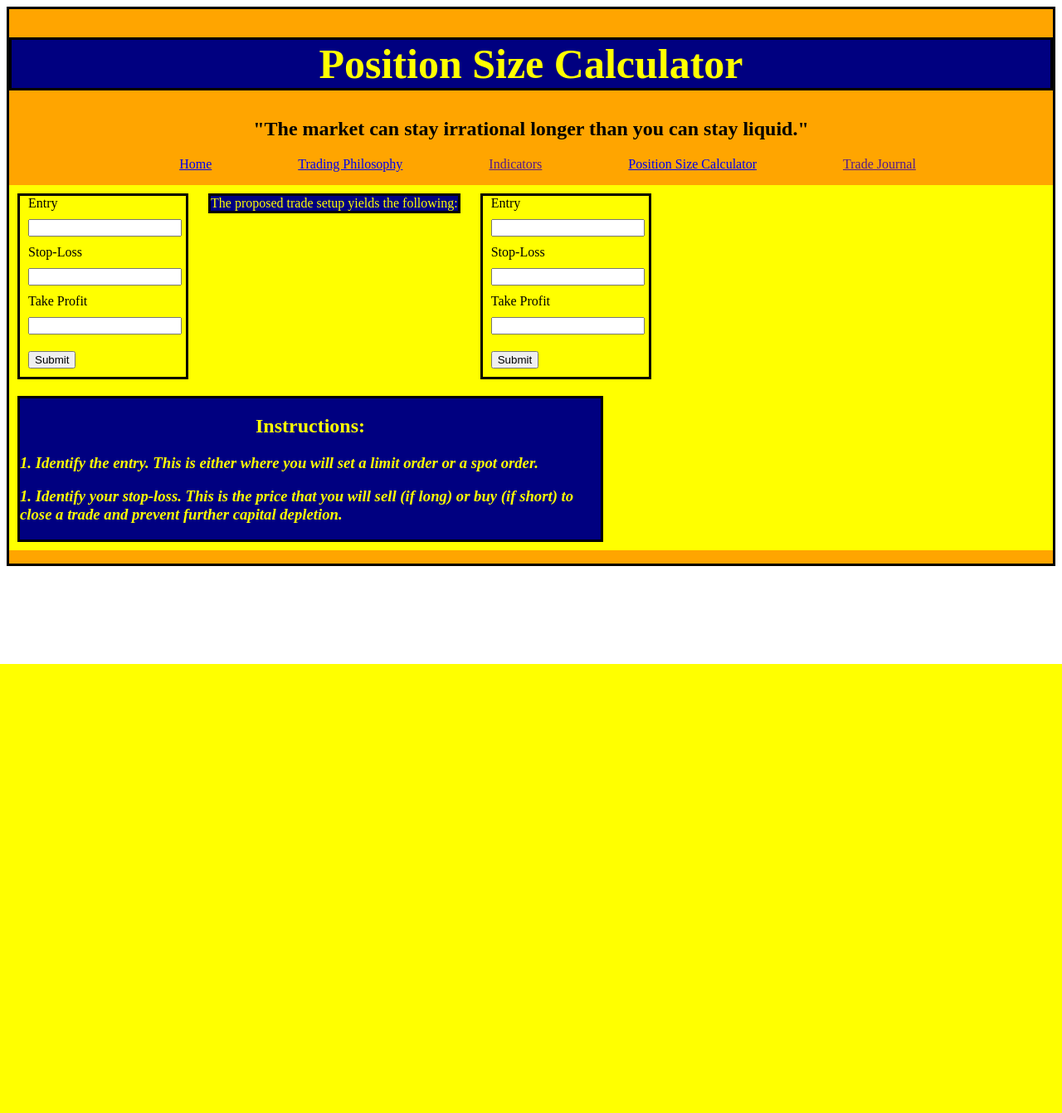
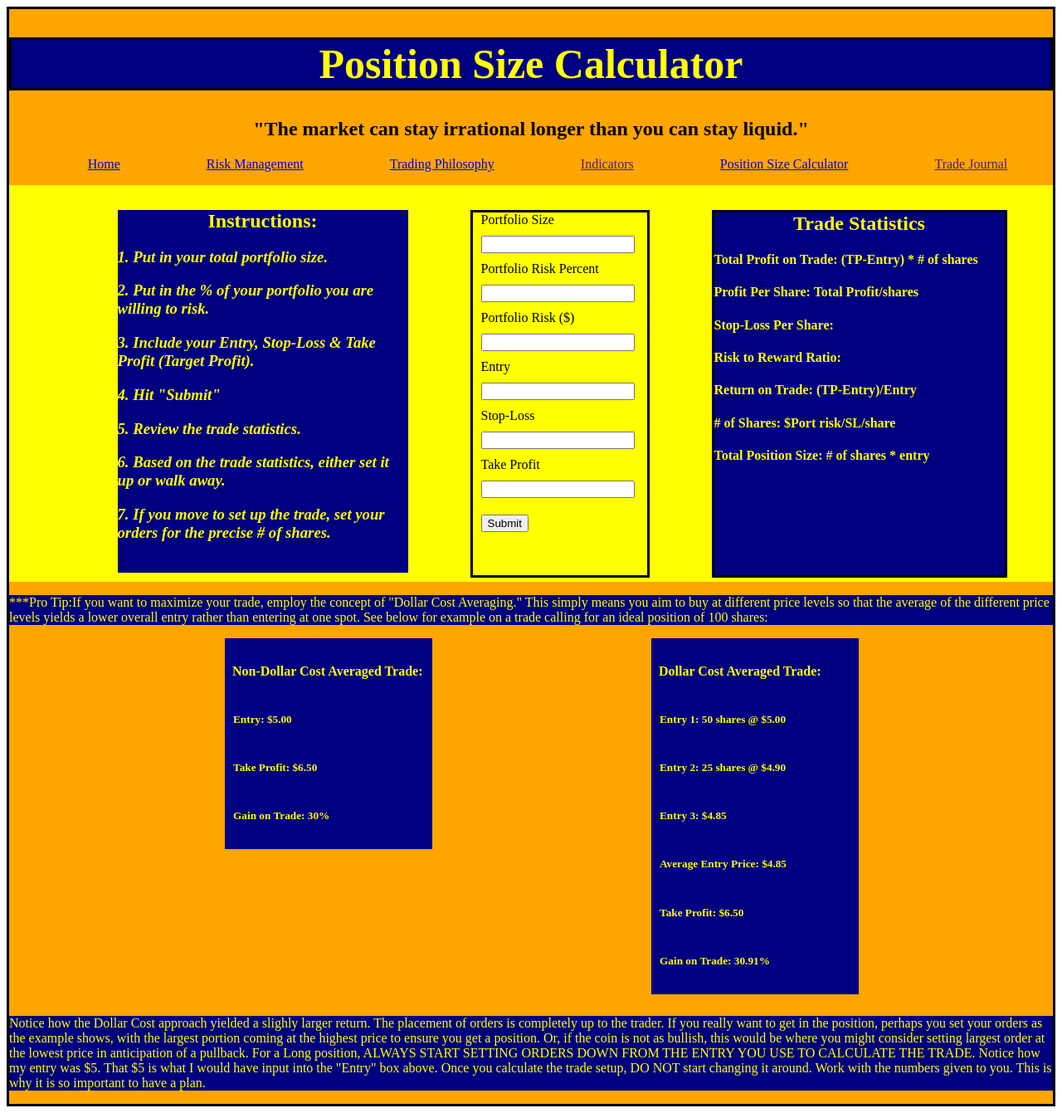
Before and after one commit to MrGraves1986/trading_pro, a Django app: page /calculate in a window 1280 px wide. Shown: the whole page at 83% size. Before the commit the page ends 800 px from the top, so only its background shows below. Run offline with Django 4.2, Linux system fonts and the light colour scheme.

Commit message:
Built out calculator page > next step: formulate.

```diff
--- a/trading_pro_app/static/css/style.css
+++ b/trading_pro_app/static/css/style.css
@@ -15,7 +15,6 @@ h1 {
 
 h2 {
     text-align: center;
-    /* border: solid black; */
 }
 
 ul {
@@ -34,13 +33,12 @@ img {
     height: 350px;
     border: solid black;
     margin: 20px 20px 20px 75px;
-
 }
 
 #any {
     display: inline-block;
     margin-left: 70px;
-    width: 750px;
+    width: 675px;
     height: 350px;
     vertical-align: top;
     background-color: yellow;
@@ -78,14 +76,17 @@ h3 {
 
 #calculation_package {
     background-color: yellow;
+    display: flex;
+    justify-content: center;
 }
 
 #calc {
     display: inline-block;
-    width: 200px;
     background-color: yellow;
-    margin: 10px;
+    /* margin: 10px; */
     border: solid black;
+    /* width: 210px; */
+    /* height: 437.5px; */
 }
 
 #setup {
@@ -93,33 +94,72 @@ h3 {
     vertical-align: top;
     margin: 10px;
     border: solid black;
+    margin-top: 110px;
 }
 
-#stats {
+#trade_stats {
     display: inline-block;
-    width: 200px;
-    background-color: yellow;
-    margin: 10px;
+    background-color: navy;
+    /* margin: 10px; */
     border: solid black;
+    vertical-align: top;
+    width: 350px;
+    /* height: 437.5px;  */
 }
 
-#purpose {
+#stat_header {
+    background-color: navy;
+    color: yellow;
+    margin: 0px;
+}
+
+h4 {
+    color: yellow;
+}
+
+#calc_instructions {
     display: inline-block;
     vertical-align: top;
-    margin: 10px;
+    /* margin: 10px; */
     color:yellow;
     background-color:navy;
-    width: 700px;
-    /* margin-left: 5px; */
-    border: solid black;
-
+    width: 350px;
+    height: 437.5px;
 }
 
+#topper {
+    margin: 0px;
+   }
+
 label {
-    /* padding: 10px; */
     margin: 10px;
 }
 input {
     margin: 10px;
+}
+
+.turkey {
+    height: 437.5px;
+    width: 210px;
+    margin: 30px 0px 5px 75px;
+}
+
+.trade {
+    background-color: navy;
+    /* height: 250px; */
+    width: 250px;
+    display: inline-block;
+    margin-left: 260px;
+    margin-bottom: 10px;
+    vertical-align: top;
 
 }
+
+.pupper {
+    padding: 9px;
+}
+
+h5 {
+    color: yellow;
+    padding: 10px;
+}
--- a/trading_pro_app/templates/calculator.html
+++ b/trading_pro_app/templates/calculator.html
@@ -14,6 +14,7 @@
         <h2>"The market can stay irrational longer than you can stay liquid."</h2>
         <ul>
             <li><a href="/">Home</a></li>
+            <li><a href="/risk_management">Risk Management</a></li>
             <li><a href="/philosophy">Trading Philosophy</a></li>
             <li><a href="">Indicators</a></li>
             <li><a href="/calculate">Position Size Calculator</a></li>
@@ -21,7 +22,23 @@
         </ul>
         </p>
         <div id="calculation_package">
-            <div id="calc">
+            <div class="turkey" id="calc_instructions">
+                <h2 id="topper">Instructions:</h2>
+                <h3>1. Put in your total portfolio size.</h3>
+                <h3>2. Put in the % of your portfolio you are willing to risk.</h3>
+                <h3>3. Include your Entry, Stop-Loss & Take Profit (Target Profit).</h3>
+                <h3>4. Hit "Submit"</h3>
+                <h3>5. Review the trade statistics.</h3>
+                <h3>6. Based on the trade statistics, either set it up or walk away.</h3>
+                <h3>7. If you move to set up the trade, set your orders for the precise # of shares.</h3>
+            </div>
+            <div class="turkey "id="calc">
+                <label for="portfolio_size">Portfolio Size</label>
+                <input type="number" name="portfolio_size">
+                <label for="portfolio_risk">Portfolio Risk Percent</label>
+                <input type="number" name="portfolio_risk_percent">
+                <label for="portfolio_risk_dollar">Portfolio Risk ($)</label>
+                <input type="number" name="portfolio_risk_dollar">
                 <label for="entry">Entry</label>
                 <input type="number" name="entry">
                 <label for="stop_loss">Stop-Loss</label>
@@ -30,26 +47,34 @@
                 <input type="number" name="take_profit">
                 <input type="submit" value="Submit">
             </div>
-            <p id="setup">The proposed trade setup yields the following:</p>
-            <div id="stats">
-                <label for="entry">Entry</label>
-                <input type="number" name="entry">
-                <label for="stop_loss">Stop-Loss</label>
-                <input type="number" name="stop_loss">
-                <label for="take_profit">Take Profit</label>
-                <input type="number" name="take_profit">
-                <input type="submit" value="Submit">
-            </div>
-            <div id="purpose">
-                <h2>Instructions:</h2>
-                <h3>1. Identify the entry. This is either where you will set a limit order or a spot order.</h3>
-                <h3>1. Identify your stop-loss. This is the price that you will sell (if long) or buy (if short) to close a trade and prevent further capital depletion.</h3>
+            <div class="turkey" id="trade_stats">
+                <h2 id="stat_header">Trade Statistics</h2>
+                <h4>Total Profit on Trade: (TP-Entry) * # of shares</h4>
+                <h4>Profit Per Share: Total Profit/shares</h4>
+                <h4>Stop-Loss Per Share:</h4>
+                <h4>Risk to Reward Ratio:</h4>
+                <h4>Return on Trade: (TP-Entry)/Entry</h4>
+                <h4># of Shares: $Port risk/SL/share</h4>
+                <h4>Total Position Size: # of shares * entry</h4>
             </div>
         </div>
-            <p></p>
-
+        <p>***Pro Tip:If you want to maximize your trade, employ the concept of "Dollar Cost Averaging." This simply means you aim to buy at different price levels so that the average of the different price levels yields a lower overall entry rather than entering at one spot. See below for example on a trade calling for an ideal position of 100 shares:</p>
+        <div class="trade">
+            <h4 class="pupper">Non-Dollar Cost Averaged Trade:</h4>
+            <h5>Entry: $5.00</h5>
+            <h5>Take Profit: $6.50</h5>
+            <h5>Gain on Trade: 30%</h5>
+        </div>
+        <div class="trade">
+            <h4 class="pupper">Dollar Cost Averaged Trade:</h4>
+            <h5>Entry 1: 50 shares @ $5.00</h5>
+            <h5>Entry 2: 25 shares @ $4.90</h5>
+            <h5>Entry 3: $4.85</h5>
+            <h5>Average Entry Price: $4.85</h5>
+            <h5>Take Profit: $6.50</h5>
+            <h5>Gain on Trade: 30.91%</h5>
+        </div>
+        <p>Notice how the Dollar Cost approach yielded a slighly larger return. The placement of orders is completely up to the trader. If you really want to get in the position, perhaps you set your orders as the example shows, with the largest portion coming at the highest price to ensure you get a position. Or, if the coin is not as bullish, this would be where you might consider setting largest order at the lowest price in anticipation of a pullback. For a Long position, ALWAYS START SETTING ORDERS DOWN FROM THE ENTRY YOU USE TO CALCULATE THE TRADE. Notice how my entry was $5. That $5 is what I would have input into the "Entry" box above. Once you calculate the trade setup, DO NOT start changing it around. Work with the numbers given to you. This is why it is so important to have a plan.</p>
     </div>
-
-
 </body>
 </html>
--- a/trading_pro_app/templates/index.html
+++ b/trading_pro_app/templates/index.html
@@ -16,6 +16,7 @@
 
             <!-- <a class="btn" href="/about_us">About Us</a> -->
             <li><a href="/">Home</a></li>
+            <li><a href="/risk_management">Risk Management</a></li>
             <li><a href="/philosophy">Trading Philosophy</a></li>
             <li><a href="">Indicators</a></li>
             <li><a href="/calculate">Position Size Calculator</a></li>
--- a/trading_pro_app/templates/philosophy.html
+++ b/trading_pro_app/templates/philosophy.html
@@ -14,6 +14,7 @@
         <h2>"Trading is easy, just buy low and sell high."</h2>
         <ul>
             <li><a href="/">Home</a></li>
+            <li><a href="/risk_management">Risk Management</a></li>
             <li><a href="/philosophy">Trading Philosophy</a></li>
             <li><a href="">Indicators</a></li>
             <li><a href="/calculate">Position Size Calculator</a></li>
@@ -26,8 +27,8 @@
         <h3>4. Don't chase trades.</h3>
         <h3>5. Ignore the noise because there is a lot of it out there. Remember that the goal isn't to catch the bottom and top of every trade. It is about slicing off a piece of the action in between the bottom and the top</h3>
         <h3>6. Trade with the trend. Remember, "The trend is your friend."</h3>
-        <h3>7. Keep things simple. As you will learn, there are a host of indicators out there which can be employed in a strategy but it doesn't mean you need to watch more than 1 or 2. This is a great place to get lost but I would encourage you to look around at a variety of them to see what makes the most sense to you.</h3>
-        <h3>8. You can't predict price, so don't try to. Remember that trading is more about having a game plan at different levels should price visit that area of interest.</h3>
+        <h3>7. Keep things simple. As you will learn, there are a host of indicators out there which can be employed in a strategy but it doesn't mean you need to watch more than a few. This is a great place to get lost but I would encourage you to look around at a variety of them to see what makes the most sense to you.</h3>
+        <h3>8. You can't predict price, so don't try to. Remember that trading is more about having a game plan at different levels should price visit that area of interest and maintaining capital through losing trades.</h3>
     </div>
 
 </body>
--- a/trading_pro_app/urls.py
+++ b/trading_pro_app/urls.py
@@ -5,4 +5,5 @@ urlpatterns = [
     path('', views.index),
     path('philosophy', views.philosophy),
     path('calculate', views.calculate),
+    path('risk_management', views.risk),
 ]
--- a/trading_pro_app/views.py
+++ b/trading_pro_app/views.py
@@ -8,3 +8,6 @@ def philosophy(request):
 
 def calculate(request):
     return render(request, "calculator.html")
+
+def risk(request):
+    return render(request, "risk_management.html")
```
Also changed, not shown: trading_pro_app/templates/risk_management.html (added, +23 -0 lines), db.sqlite3.
